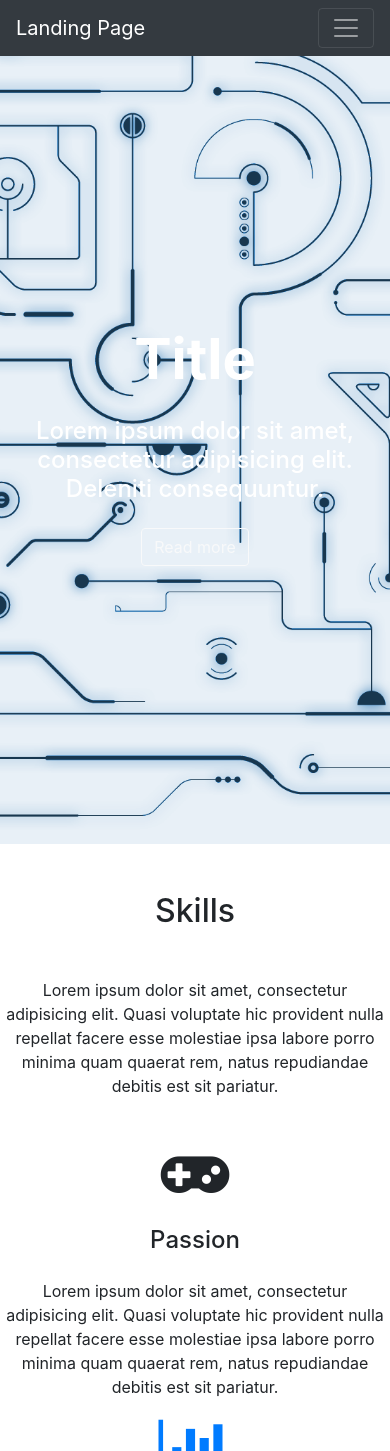
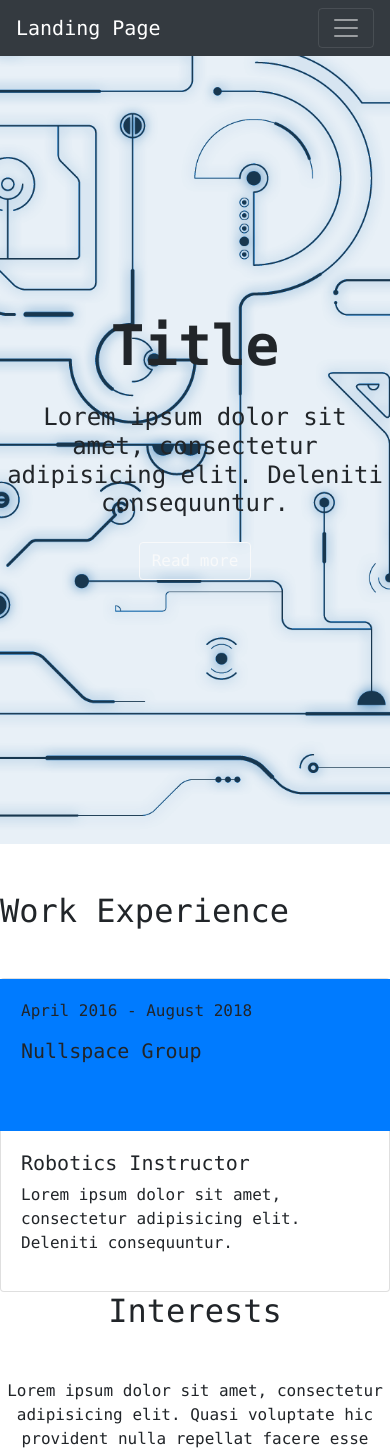
Before and after one commit to LimeFallacie/LimeFallacie.github.io, a PHP site: page / in a window 390 px wide. Shown: the top 1451 px of the page. Run offline with PHP 8.4, Linux system fonts and the light colour scheme.

Commit message:
added Work experience card

```diff
--- a/index.html
+++ b/index.html
@@ -47,9 +47,9 @@
 				<div class="container-fluid d-flex align-items-center justify-content-center h-100">
 					<div class="row d-flex justify-content-center text-center">
 						<div class="clo-md-10">
-							<h2 class="display-4 font-weight-bold text-white pt-5 mb-2">Title</h2>
+							<h2 class="display-4 font-weight-bold text-black pt-5 mb-2">Title</h2>
 
-							<h4 class="text-white my-4">Lorem ipsum dolor sit amet, consectetur adipisicing elit. Deleniti consequuntur.</h4>
+							<h4 class="text-black my-4">Lorem ipsum dolor sit amet, consectetur adipisicing elit. Deleniti consequuntur.</h4>
 
 							<button type="button" class="btn btn-outline-light">Read more</button>
 						</div>
@@ -59,8 +59,36 @@
 		</header>
 
 		<main class="mt-5">
-			<section id="features" class="text-center">
-				<h2 class="mb-5">Skills</h2>
+                        <section id="skills">
+
+                        </section>
+
+                        <section id="work">
+                                <h2 class="mb-5">Work Experience</h2>
+                                <div class="card">
+                                        <div class="row">
+                                                <div class="col-md-3 bg-primary">
+                                                        <div class="card-body cc-experience-header">
+                                                                <p>April 2016 - August 2018</p>
+                                                                <h5 class="mb-5">Nullspace Group</h5>
+                                                        </div>
+                                                </div>
+                                                <div class="col-md-9">
+                                                        <div class="card-body">
+                                                                <h5>Robotics Instructor</h5>
+                                                                <p>Lorem ipsum dolor sit amet, consectetur adipisicing elit. Deleniti consequuntur.</p>
+                                                        </div>
+                                                </div>
+                                        </div>
+                                </div>
+                        </section>
+
+                        <section id="projects">
+
+                        </section>
+
+			<section id="interests" class="text-center">
+				<h2 class="mb-5">Interests</h2>
 				<div class="row d-flex justify-content-center mb-4">
 					<div class="col-md-8">
 					        <p>Lorem ipsum dolor sit amet, consectetur adipisicing elit. Quasi voluptate hic provident nulla repellat facere esse molestiae ipsa labore porro minima quam quaerat rem, natus repudiandae debitis est sit pariatur.</p>
--- a/stylee.css
+++ b/stylee.css
@@ -1,5 +1,9 @@
 html, body, header, #intro {
     height: 100%;
+}
+
+html * {
+        font-family: "Lucida Console", 'Courier New', Courier, monospace;
 }
 
 #intro {
```
